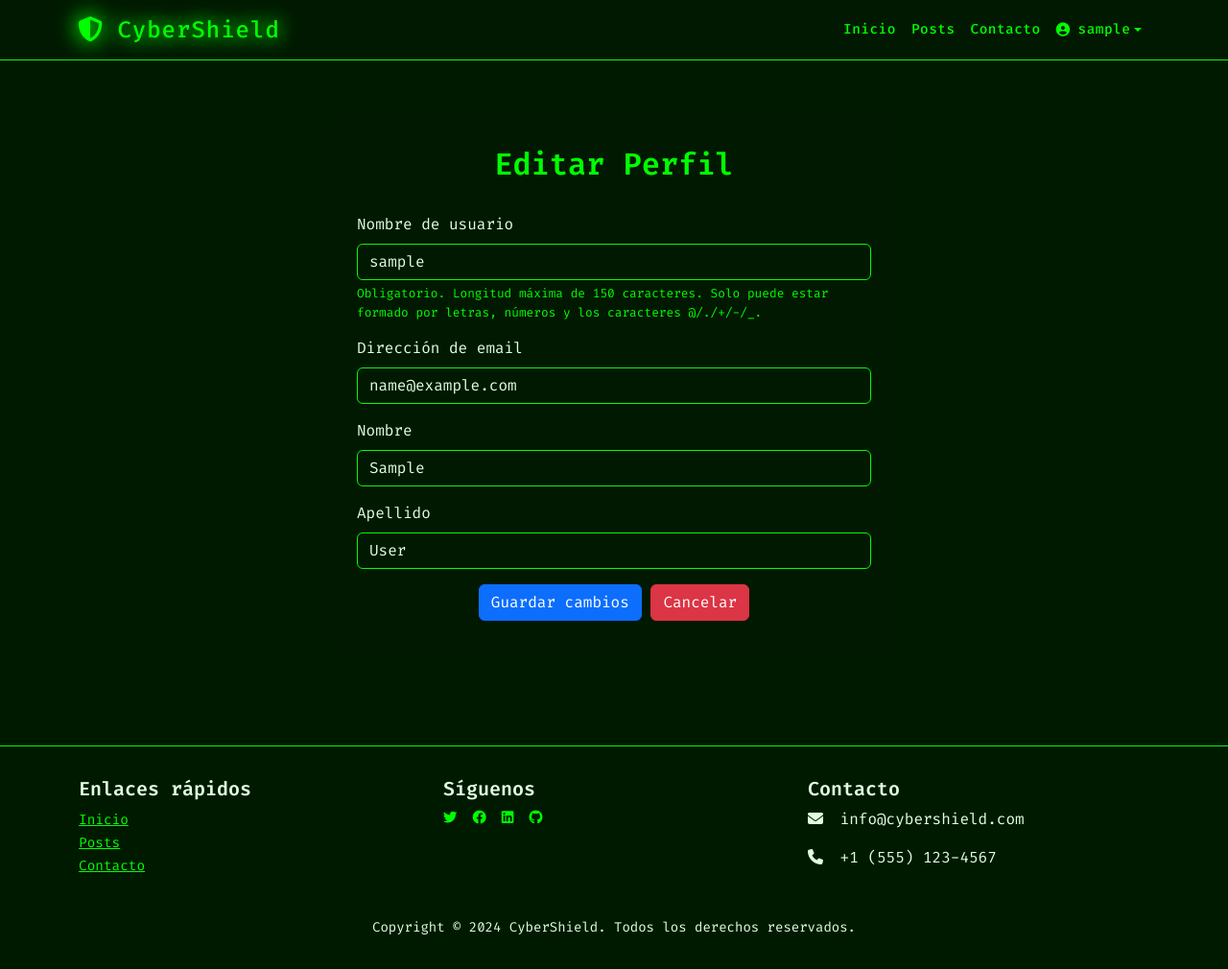
After one commit to ulicseg/ProyectoFinal, a Django app: page /editar-perfil/1/ in a window 1280 px wide. The commit adds this page. Shown: the whole page at 96% size. Run offline with Django 5.2, Linux system fonts and the light colour scheme; the visitor is signed in with stand-in values (Sample User, id 1).

Commit message:
Agregue editar perfil

```diff
--- a/blog/apps/usuario/urls.py
+++ b/blog/apps/usuario/urls.py
@@ -2,6 +2,8 @@ from django.urls import path
 from . import views
 from .views import *
 from django.contrib.auth import views as auth_views
+from .views import EditarPerfilView
+from .views import CambiarRolView
 
 
 app_name = 'apps.usuario'
@@ -17,4 +19,6 @@ urlpatterns = [
     path('usuario/', UsuarioListView.as_view(), name='usuario_list'),
     path('usuario/<int:pk>/actualizar/', UsuarioUpdateView.as_view(), name='usuario_update'),
     path('usuario/<int:pk>/eliminar/', UsuarioDeleteView.as_view(), name='usuario_delete'),
+    path('editar-perfil/<int:pk>/', EditarPerfilView.as_view(), name='editar_perfil'),
+    path('usuario/<int:pk>/cambiar-rol/', CambiarRolView.as_view(), name='cambiar_rol'),
 ]
--- a/blog/apps/usuario/views.py
+++ b/blog/apps/usuario/views.py
@@ -1,13 +1,14 @@
-from .forms import RegistroUsuarioForm
-from django.contrib.auth.views import LoginView, LogoutView
-from django.views.generic import CreateView, ListView, DetailView, DeleteView, UpdateView
+from .forms import RegistroUsuarioForm, CambiarRolForm
+from django.contrib.auth.views import LoginView
+from django.views.generic import CreateView, ListView, DeleteView, UpdateView
 from django.contrib import messages
-from django.shortcuts import redirect
+from django.shortcuts import redirect, get_object_or_404
 from django.urls import reverse, reverse_lazy
 from django.contrib.auth.models import Group
 from django.views import View
 from django.contrib.auth import logout
-from django.contrib.auth.mixins import LoginRequiredMixin
+from django.contrib.auth.mixins import LoginRequiredMixin, UserPassesTestMixin
+from django.core.exceptions import PermissionDenied
 from apps.posts.models import Post
 from apps.comentario.models import Comentario
 from .models import Usuario
@@ -46,11 +47,16 @@ class LogoutUsuario(View):
 
         return reverse('apps.usuario:login')
 
-class UsuarioListView(LoginRequiredMixin,ListView):
+class UsuarioListView(LoginRequiredMixin, UserPassesTestMixin, ListView):
     model = Usuario
     template_name = 'usuario/usuario_list.html'
     context_object_name = 'usuarios'
 
+    def test_func(self):
+        return self.request.user.is_superuser or self.request.user.groups.filter(name__in=['Administrador', 'Colaborador']).exists()
+
+    def handle_no_permission(self):
+        raise PermissionDenied("No tienes permiso para ver esta página.")
 
     def get_queryset(self):
         queryset = super().get_queryset()
@@ -97,3 +103,32 @@ class UsuarioUpdateView(LoginRequiredMixin, UpdateView):
     def form_valid(self, form):
         messages.success(self.request, f'Usuario {form.instance.username} actualizado correctamente')
         return super().form_valid(form)
+
+class EditarPerfilView(LoginRequiredMixin, UpdateView):
+    model = Usuario
+    template_name = 'usuario/editar_perfil.html'
+    fields = ['username', 'email', 'first_name', 'last_name']
+    success_url = reverse_lazy('apps.usuario:perfil')
+
+    def get_object(self, queryset=None):
+        return self.request.user
+
+    def form_valid(self, form):
+        messages.success(self.request, 'Perfil actualizado correctamente.')
+        return super().form_valid(form)
+
+# Agregar nueva vista para cambiar rol
+class CambiarRolView(LoginRequiredMixin, UserPassesTestMixin, View):
+    def test_func(self):
+        return self.request.user.is_superuser or self.request.user.groups.filter(name__in=['Administrador', 'Colaborador']).exists()
+
+    def post(self, request, pk):
+        usuario = get_object_or_404(Usuario, pk=pk)
+        form = CambiarRolForm(request.POST)
+        if form.is_valid():
+            nuevo_rol = form.cleaned_data['rol']
+            usuario.groups.clear()
+            grupo = Group.objects.get(name=nuevo_rol)
+            usuario.groups.add(grupo)
+            messages.success(request, f'Rol de {usuario.username} cambiado a {nuevo_rol}')
+        return redirect('apps.usuario:usuario_list')
--- a/blog/templates/base.html
+++ b/blog/templates/base.html
@@ -189,7 +189,7 @@
                             <i class="fas fa-user-circle"></i> {{ user.username }}
                         </a>
                         <ul class="dropdown-menu dropdown-menu-end" aria-labelledby="navbarDropdown">
-                            <li><a class="dropdown-item" href="#"><i class="fas fa-user-edit"></i> Editar perfil</a></li>
+                            <li><a class="dropdown-item" href="{% url 'apps.usuario:editar_perfil' user.pk %}"><i class="fas fa-user-edit"></i> Editar perfil</a></li>
                             {% if user.is_superuser or request.user|has_group:'Colaborador' %}
                             <li><a class="dropdown-item" href="{% url 'apps.usuario:usuario_list' %}"><i class="fas fa-users"></i> Lista de usuarios</a></li>
                             {% endif %}
--- /dev/null
+++ b/blog/templates/usuario/editar_perfil.html
@@ -0,0 +1,86 @@
+{% extends 'base.html' %}
+{% load static %}
+
+{% block title %}Editar Perfil | CyberShield{% endblock %}
+
+{% block extra_css %}
+<style>
+    .update-container {
+        max-width: 600px;
+        margin: 50px auto;
+        padding: 2rem;
+        background-color: rgba(0, 26, 0, 0.6);
+        border-radius: 10px;
+    }
+    .update-title {
+        color: var(--primary-color);
+        text-align: center;
+        margin-bottom: 2rem;
+    }
+    .form-control {
+        background-color: rgba(0, 26, 0, 0.8);
+        border-color: var(--primary-color);
+        color: var(--text-color);
+    }
+    .help-text {
+        color: var(--primary-color);
+        font-size: 0.8rem;
+        margin-top: 0.25rem;
+    }
+    .image-preview {
+        max-width: 200px;
+        margin-top: 10px;
+        border: 2px solid var(--primary-color);
+    }
+</style>
+{% endblock %}
+
+{% block content %}
+<div class="update-container">
+    <h2 class="update-title">Editar Perfil</h2>
+    <form method="post" enctype="multipart/form-data">
+        {% csrf_token %}
+        {% for field in form %}
+            <div class="mb-3">
+                <label for="{{ field.id_for_label }}" class="form-label">{{ field.label }}</label>
+                {% if field.name == 'imagen' %}
+                    {{ field }}
+                    <img id="image-preview" class="image-preview" src="{{ user.imagen.url }}" alt="Vista previa">
+                {% else %}
+                    <input type="{{ field.field.widget.input_type }}"
+                           class="form-control"
+                           id="{{ field.id_for_label }}"
+                           name="{{ field.name }}"
+                           value="{{ field.value|default:'' }}">
+                {% endif %}
+                {% if field.help_text %}
+                    <div class="help-text">{{ field.help_text }}</div>
+                {% endif %}
+                {% for error in field.errors %}
+                    <div class="alert alert-danger">{{ error }}</div>
+                {% endfor %}
+            </div>
+        {% endfor %}
+        <div class="text-center">
+            <button type="submit" class="btn btn-primary">Guardar cambios</button>
+            <a href="{% url 'index' %}" class="btn btn-danger">Cancelar</a>
+        </div>
+    </form>
+</div>
+{% endblock %}
+
+{% block extra_js %}
+<script>
+    const imageInput = document.querySelector('input[type="file"]');
+    const imagePreview = document.getElementById('image-preview');
+    imageInput.addEventListener('change', function(e) {
+        if (e.target.files[0]) {
+            const reader = new FileReader();
+            reader.onload = function(e) {
+                imagePreview.src = e.target.result;
+            }
+            reader.readAsDataURL(e.target.files[0]);
+        }
+    });
+</script>
+{% endblock %}
```
Also changed, not shown: blog/apps/posts/views.py (+7 -1 lines), blog/apps/usuario/forms.py (+8 -0 lines), blog/templates/usuario/usuario_list.html (+33 -4 lines).
